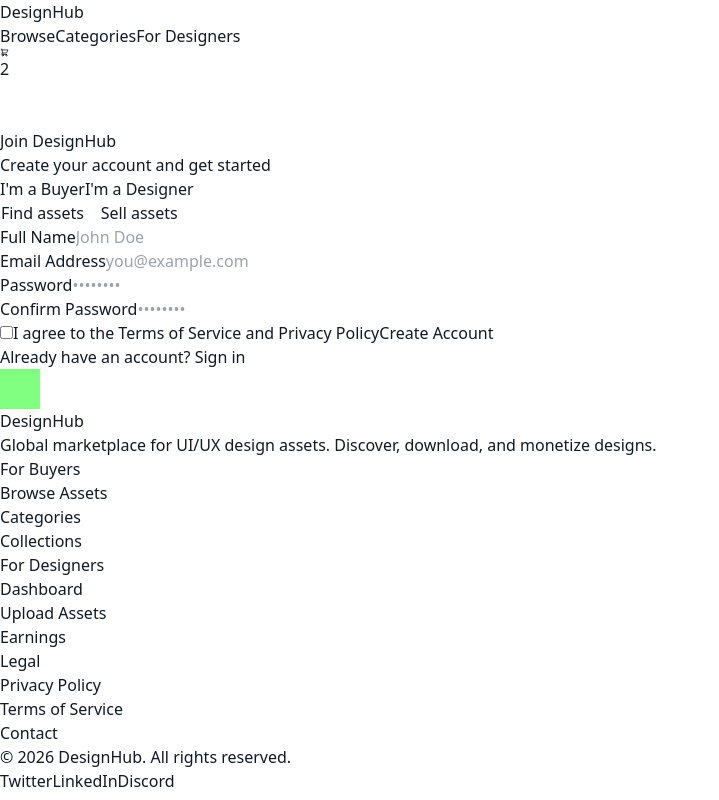
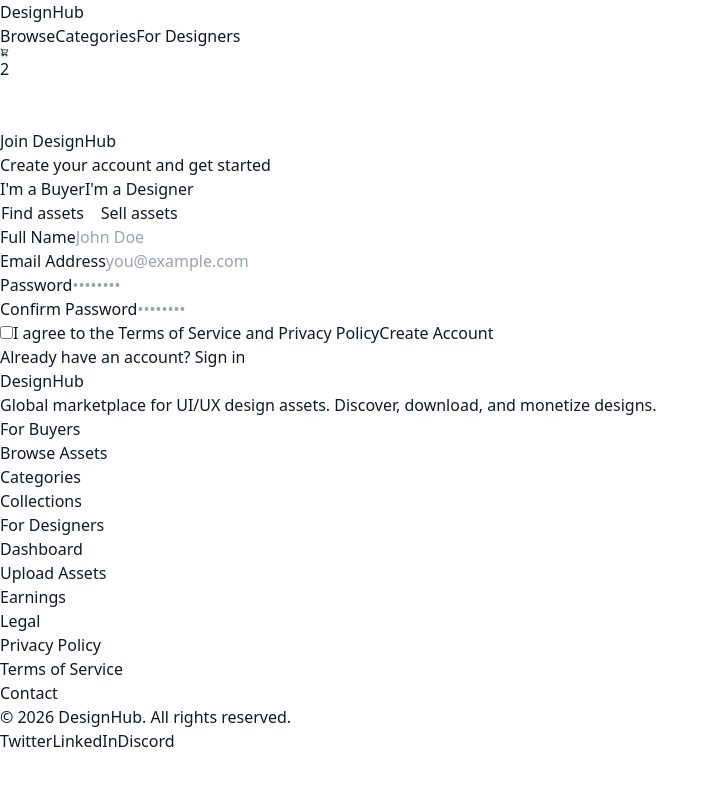
Before and after one commit to amakash007/DesignHub, a Next.js app: page /auth/signup in a window 1280 px wide. Shown: the whole page, without its empty margins (0-719 px from the left). Built offline with nearby package versions, Linux system fonts and the light colour scheme.

Commit message:
update code

```diff
--- a/src/components/layout/Footer.tsx
+++ b/src/components/layout/Footer.tsx
@@ -1,174 +1,174 @@
-// import Link from 'next/link'
+import Link from 'next/link'
+
+export default function Footer() {
+  return (
+    <footer className="border-t border-gray-200 bg-gray-900 text-gray-300">
+      <div className="mx-auto max-w-7xl px-4 sm:px-6 lg:px-8 py-12">
+        <div className="grid grid-cols-1 md:grid-cols-4 gap-8 mb-8">
+          <div>
+            <h3 className="text-white font-semibold mb-4">DesignHub</h3>
+            <p className="text-sm">
+              Global marketplace for UI/UX design assets. Discover, download, and monetize designs.
+            </p>
+          </div>
+
+          <div>
+            <h4 className="text-white font-semibold mb-4">For Buyers</h4>
+            <ul className="space-y-2 text-sm">
+              <li>
+                <Link href="/browse" className="hover:text-white transition-colors">
+                  Browse Assets
+                </Link>
+              </li>
+              <li>
+                <Link href="/categories" className="hover:text-white transition-colors">
+                  Categories
+                </Link>
+              </li>
+              <li>
+                <Link href="#" className="hover:text-white transition-colors">
+                  Collections
+                </Link>
+              </li>
+            </ul>
+          </div>
+
+          <div>
+            <h4 className="text-white font-semibold mb-4">For Designers</h4>
+            <ul className="space-y-2 text-sm">
+              <li>
+                <Link href="/designer-dashboard" className="hover:text-white transition-colors">
+                  Dashboard
+                </Link>
+              </li>
+              <li>
+                <Link href="#" className="hover:text-white transition-colors">
+                  Upload Assets
+                </Link>
+              </li>
+              <li>
+                <Link href="#" className="hover:text-white transition-colors">
+                  Earnings
+                </Link>
+              </li>
+            </ul>
+          </div>
+
+          <div>
+            <h4 className="text-white font-semibold mb-4">Legal</h4>
+            <ul className="space-y-2 text-sm">
+              <li>
+                <Link href="#" className="hover:text-white transition-colors">
+                  Privacy Policy
+                </Link>
+              </li>
+              <li>
+                <Link href="#" className="hover:text-white transition-colors">
+                  Terms of Service
+                </Link>
+              </li>
+              <li>
+                <Link href="#" className="hover:text-white transition-colors">
+                  Contact
+                </Link>
+              </li>
+            </ul>
+          </div>
+        </div>
+
+        <div className="border-t border-gray-800 pt-8 flex flex-col md:flex-row justify-between items-center">
+          <p className="text-sm">&copy; 2026 DesignHub. All rights reserved.</p>
+          <div className="flex gap-4 mt-4 md:mt-0">
+            <a href="#" className="text-gray-400 hover:text-white transition-colors">
+              Twitter
+            </a>
+            <a href="#" className="text-gray-400 hover:text-white transition-colors">
+              LinkedIn
+            </a>
+            <a href="#" className="text-gray-400 hover:text-white transition-colors">
+              Discord
+            </a>
+          </div>
+        </div>
+      </div>
+    </footer>
+  )
+}
+
+
+// import Link from "next/link"
+// import Image from "next/image"
 
 // export default function Footer() {
 //   return (
-//     <footer className="border-t border-gray-200 bg-gray-900 text-gray-300">
+//     <footer className="border-t border-gray-800 bg-gray-900 text-gray-300">
 //       <div className="mx-auto max-w-7xl px-4 sm:px-6 lg:px-8 py-12">
+
 //         <div className="grid grid-cols-1 md:grid-cols-4 gap-8 mb-8">
+
+//           {/* Logo + About */}
 //           <div>
-//             <h3 className="text-white font-semibold mb-4">DesignHub</h3>
+//             <div className="flex items-center gap-2 mb-4">
+//               <Image
+//                 src="/designhub-logo.png"
+//                 alt="DesignHub Logo"
+//                 width={40}
+//                 height={40}
+//                 className="rounded"
+//               />
+//               <h3 className="text-white text-lg font-semibold">
+//                 DesignHub
+//               </h3>
+//             </div>
+
 //             <p className="text-sm">
 //               Global marketplace for UI/UX design assets. Discover, download, and monetize designs.
 //             </p>
 //           </div>
 
+//           {/* For Buyers */}
 //           <div>
 //             <h4 className="text-white font-semibold mb-4">For Buyers</h4>
 //             <ul className="space-y-2 text-sm">
-//               <li>
-//                 <Link href="/browse" className="hover:text-white transition-colors">
-//                   Browse Assets
-//                 </Link>
-//               </li>
-//               <li>
-//                 <Link href="/categories" className="hover:text-white transition-colors">
-//                   Categories
-//                 </Link>
-//               </li>
-//               <li>
-//                 <Link href="#" className="hover:text-white transition-colors">
-//                   Collections
-//                 </Link>
-//               </li>
+//               <li><Link href="/browse" className="hover:text-white">Browse Assets</Link></li>
+//               <li><Link href="/categories" className="hover:text-white">Categories</Link></li>
+//               <li><Link href="#" className="hover:text-white">Collections</Link></li>
 //             </ul>
 //           </div>
 
+//           {/* For Designers */}
 //           <div>
 //             <h4 className="text-white font-semibold mb-4">For Designers</h4>
 //             <ul className="space-y-2 text-sm">
-//               <li>
-//                 <Link href="/designer-dashboard" className="hover:text-white transition-colors">
-//                   Dashboard
-//                 </Link>
-//               </li>
-//               <li>
-//                 <Link href="#" className="hover:text-white transition-colors">
-//                   Upload Assets
-//                 </Link>
-//               </li>
-//               <li>
-//                 <Link href="#" className="hover:text-white transition-colors">
-//                   Earnings
-//                 </Link>
-//               </li>
+//               <li><Link href="/designer-dashboard" className="hover:text-white">Dashboard</Link></li>
+//               <li><Link href="#" className="hover:text-white">Upload Assets</Link></li>
+//               <li><Link href="#" className="hover:text-white">Earnings</Link></li>
 //             </ul>
 //           </div>
 
+//           {/* Legal */}
 //           <div>
 //             <h4 className="text-white font-semibold mb-4">Legal</h4>
 //             <ul className="space-y-2 text-sm">
-//               <li>
-//                 <Link href="#" className="hover:text-white transition-colors">
-//                   Privacy Policy
-//                 </Link>
-//               </li>
-//               <li>
-//                 <Link href="#" className="hover:text-white transition-colors">
-//                   Terms of Service
-//                 </Link>
-//               </li>
-//               <li>
-//                 <Link href="#" className="hover:text-white transition-colors">
-//                   Contact
-//                 </Link>
-//               </li>
+//               <li><Link href="#" className="hover:text-white">Privacy Policy</Link></li>
+//               <li><Link href="#" className="hover:text-white">Terms of Service</Link></li>
+//               <li><Link href="#" className="hover:text-white">Contact</Link></li>
 //             </ul>
 //           </div>
 //         </div>
 
+//         {/* Bottom */}
 //         <div className="border-t border-gray-800 pt-8 flex flex-col md:flex-row justify-between items-center">
-//           <p className="text-sm">&copy; 2026 DesignHub. All rights reserved.</p>
+//           <p className="text-sm">© 2026 DesignHub. All rights reserved.</p>
+
 //           <div className="flex gap-4 mt-4 md:mt-0">
-//             <a href="#" className="text-gray-400 hover:text-white transition-colors">
-//               Twitter
-//             </a>
-//             <a href="#" className="text-gray-400 hover:text-white transition-colors">
-//               LinkedIn
-//             </a>
-//             <a href="#" className="text-gray-400 hover:text-white transition-colors">
-//               Discord
-//             </a>
+//             <a href="#" className="hover:text-white">Twitter</a>
+//             <a href="#" className="hover:text-white">LinkedIn</a>
+//             <a href="#" className="hover:text-white">Discord</a>
 //           </div>
 //         </div>
+
 //       </div>
 //     </footer>
 //   )
 // }
-
-
-import Link from "next/link"
-import Image from "next/image"
-
-export default function Footer() {
-  return (
-    <footer className="border-t border-gray-800 bg-gray-900 text-gray-300">
-      <div className="mx-auto max-w-7xl px-4 sm:px-6 lg:px-8 py-12">
-
-        <div className="grid grid-cols-1 md:grid-cols-4 gap-8 mb-8">
-
-          {/* Logo + About */}
-          <div>
-            <div className="flex items-center gap-2 mb-4">
-              <Image
-                src="/designhub-logo.png"
-                alt="DesignHub Logo"
-                width={40}
-                height={40}
-                className="rounded"
-              />
-              <h3 className="text-white text-lg font-semibold">
-                DesignHub
-              </h3>
-            </div>
-
-            <p className="text-sm">
-              Global marketplace for UI/UX design assets. Discover, download, and monetize designs.
-            </p>
-          </div>
-
-          {/* For Buyers */}
-          <div>
-            <h4 className="text-white font-semibold mb-4">For Buyers</h4>
-            <ul className="space-y-2 text-sm">
-              <li><Link href="/browse" className="hover:text-white">Browse Assets</Link></li>
-              <li><Link href="/categories" className="hover:text-white">Categories</Link></li>
-              <li><Link href="#" className="hover:text-white">Collections</Link></li>
-            </ul>
-          </div>
-
-          {/* For Designers */}
-          <div>
-            <h4 className="text-white font-semibold mb-4">For Designers</h4>
-            <ul className="space-y-2 text-sm">
-              <li><Link href="/designer-dashboard" className="hover:text-white">Dashboard</Link></li>
-              <li><Link href="#" className="hover:text-white">Upload Assets</Link></li>
-              <li><Link href="#" className="hover:text-white">Earnings</Link></li>
-            </ul>
-          </div>
-
-          {/* Legal */}
-          <div>
-            <h4 className="text-white font-semibold mb-4">Legal</h4>
-            <ul className="space-y-2 text-sm">
-              <li><Link href="#" className="hover:text-white">Privacy Policy</Link></li>
-              <li><Link href="#" className="hover:text-white">Terms of Service</Link></li>
-              <li><Link href="#" className="hover:text-white">Contact</Link></li>
-            </ul>
-          </div>
-        </div>
-
-        {/* Bottom */}
-        <div className="border-t border-gray-800 pt-8 flex flex-col md:flex-row justify-between items-center">
-          <p className="text-sm">© 2026 DesignHub. All rights reserved.</p>
-
-          <div className="flex gap-4 mt-4 md:mt-0">
-            <a href="#" className="hover:text-white">Twitter</a>
-            <a href="#" className="hover:text-white">LinkedIn</a>
-            <a href="#" className="hover:text-white">Discord</a>
-          </div>
-        </div>
-
-      </div>
-    </footer>
-  )
-}
```
